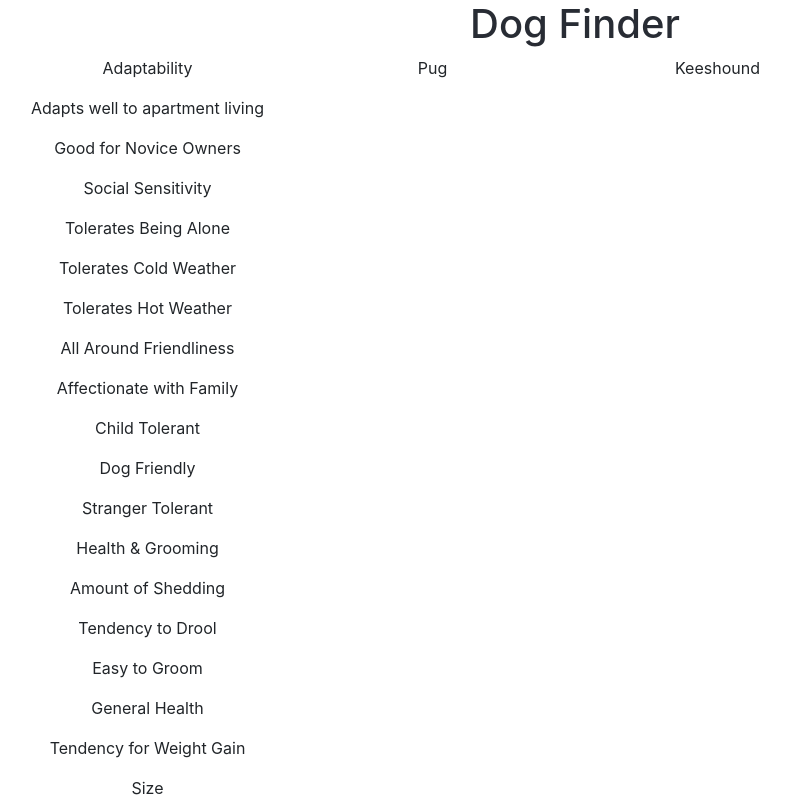
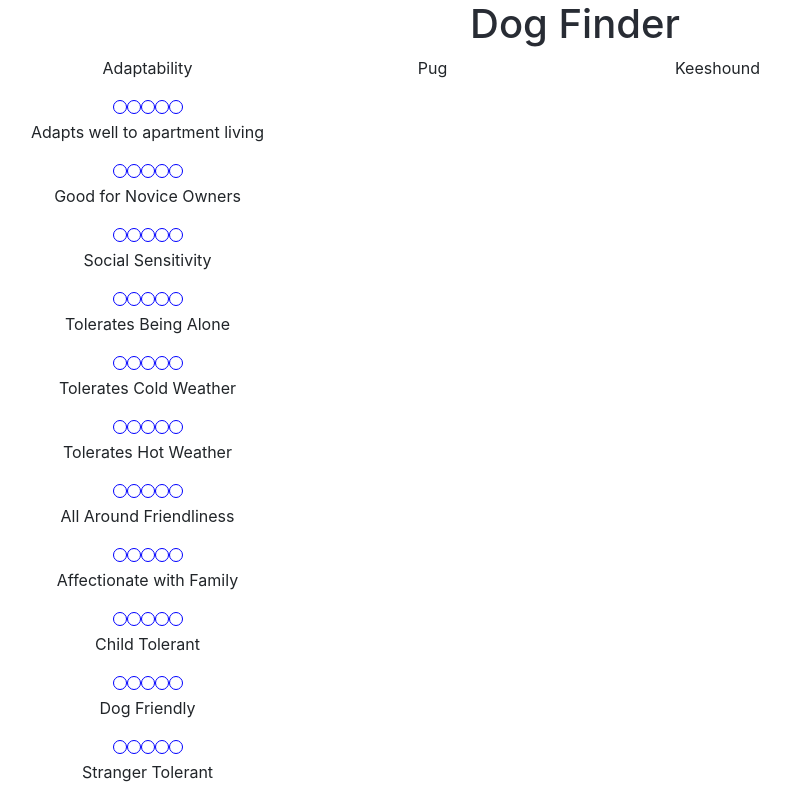
Before and after one commit to nathanarohde/dog_finder, a React (Create React App) app: page / in a window 1280 px wide. Shown: the top 800 px of the page, without its empty margins (65-855 px from the left). Built offline with nearby package versions, Linux system fonts and the light colour scheme.

Commit message:
Filter component now draws circles

```diff
--- a/src/App.js
+++ b/src/App.js
@@ -1,7 +1,7 @@
 import React, { Component } from 'react';
 import Profile from './Components/Profile/Profile.js';
-import Filter from './Components/Filter/Filter.js'
-import utility from './Utility/Utility.js'
+import Filter from './Components/Filter/Filter.js';
+import utility from './Utility/Utility.js';
 import dogs from './JSON/dogs.json';
 import filters from './JSON/filters.json';
 import './App.css';
@@ -20,7 +20,7 @@ class App extends Component {
 
   setIntialState() {
     for (let i=0; i < allFilters.length; i++){
-      this.setState({ [allFilters[i]] : "Default value"})
+      this.setState({ [allFilters[i]] : [ 1 , 5 ]})
     }
   }
 
--- /dev/null
+++ b/src/Components/Filter/Filter.css
@@ -0,0 +1,7 @@
+.circle {
+  border-radius: 20px;
+  border: 1px solid blue;
+  display: inline-block;
+  height: 14px;
+  width: 14px;
+}
--- a/src/Components/Filter/Filter.js
+++ b/src/Components/Filter/Filter.js
@@ -1,14 +1,31 @@
 import React from 'react'
+import './Filter.css';
 
 // Add range sliders here
 const filter = ( props ) => {
   let childFilters = props.childAttributes.map( function(child) {
-    return <p key={ child }>{ child }</p>
+    return <div>
+            <p key={ child }>{ child }</p>
+            <div>
+              <div className="circle"></div>
+              <div className="circle"></div>
+              <div className="circle"></div>
+              <div className="circle"></div>
+              <div className="circle"></div>
+            </div>
+           </div>
   })
 
   return (
     <div>
       <p>{ props.attribute }</p>
+      <div>
+       <div className="circle"></div>
+       <div className="circle"></div>
+       <div className="circle"></div>
+       <div className="circle"></div>
+       <div className="circle"></div>
+      </div>
       { childFilters }
     </div>
   )
```
Lines whose indentation alone changed are shown as unchanged.
